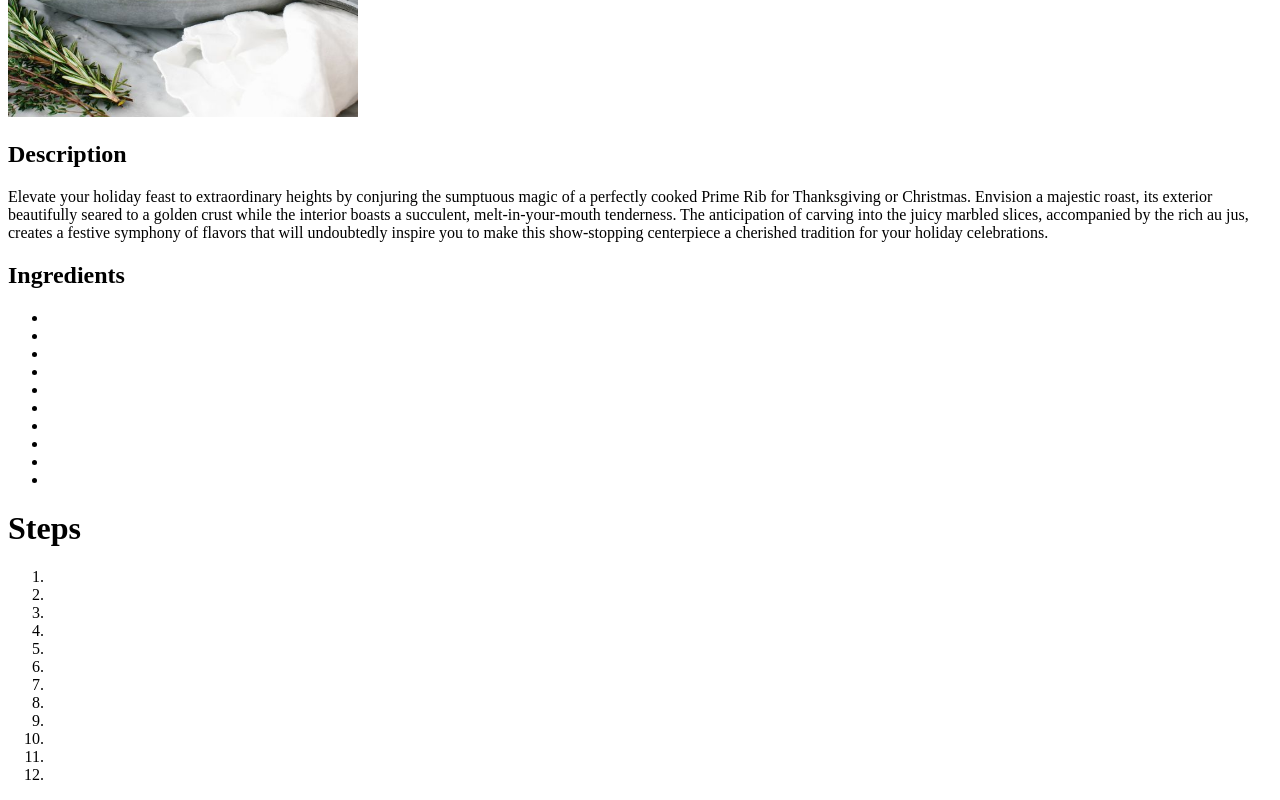
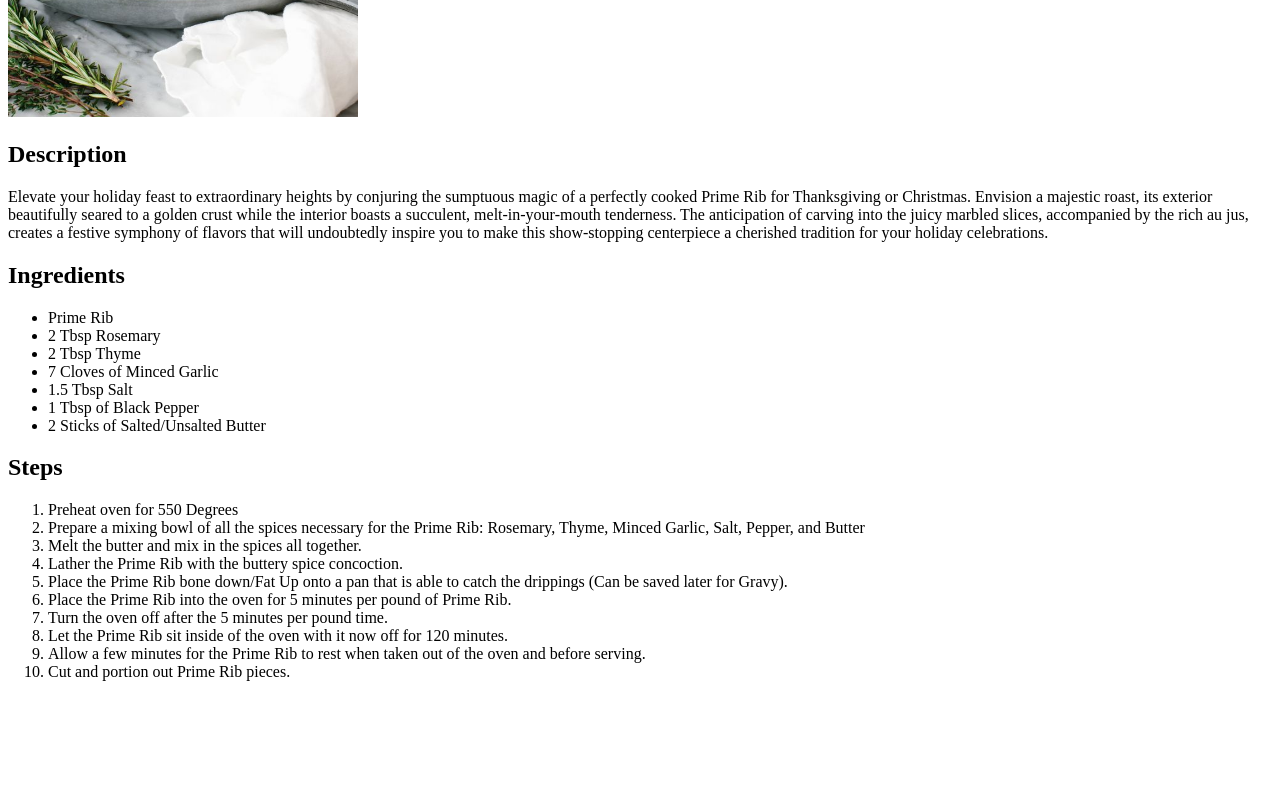
Before and after one commit to JaredBakerCCF/odin-recipes, a plain HTML site: page recipes/boss-level-prime-rib.html in a window 1280 px wide. Shown: the part 431-1231 px from the top of the page. After the commit the page ends 1128 px from the top, so only its background shows below. Drawn offline with Linux system fonts and the light colour scheme.

Commit message:
Task: Added steps and ingredients for prime rib and curry recipes

```diff
--- a/recipes/boss-level-prime-rib.html
+++ b/recipes/boss-level-prime-rib.html
@@ -22,35 +22,30 @@
 
     <p>
         <ul>
-            <li></li>
-            <li></li>
-            <li></li>
-            <li></li>
-            <li></li>
-            <li></li>
-            <li></li>
-            <li></li>
-            <li></li>
-            <li></li>
+            <li>Prime Rib</li>
+            <li>2 Tbsp Rosemary</li>
+            <li>2 Tbsp Thyme</li>
+            <li>7 Cloves of Minced Garlic</li>
+            <li>1.5 Tbsp Salt</li>
+            <li>1 Tbsp of Black Pepper</li>
+            <li>2 Sticks of Salted/Unsalted Butter</li>
         </ul>
     </p>
 
-    <h1>Steps</h1>
+    <h2>Steps</h2>
 
     <p>
         <ol>
-            <li></li>
-            <li></li>
-            <li></li>
-            <li></li>
-            <li></li>
-            <li></li>
-            <li></li>
-            <li></li>
-            <li></li>
-            <li></li>
-            <li></li>
-            <li></li>
+            <li>Preheat oven for 550 Degrees</li>
+            <li>Prepare a mixing bowl of all the spices necessary for the Prime Rib: Rosemary, Thyme, Minced Garlic, Salt, Pepper, and Butter</li>
+            <li>Melt the butter and mix in the spices all together.</li>
+            <li>Lather the Prime Rib with the buttery spice concoction.</li>
+            <li>Place the Prime Rib bone down/Fat Up onto a pan that is able to catch the drippings (Can be saved later for Gravy).</li>
+            <li>Place the Prime Rib into the oven for 5 minutes per pound of Prime Rib.</li>
+            <li>Turn the oven off after the 5 minutes per pound time.</li>
+            <li>Let the Prime Rib sit inside of the oven with it now off for 120 minutes.</li>
+            <li>Allow a few minutes for the Prime Rib to rest when taken out of the oven and before serving.</li>
+            <li>Cut and portion out Prime Rib pieces.</li>
         </ol>
     </p>
 </body>
```
Also changed, not shown: recipes/katsu-curry-chicken-cutlet.html (+17 -13 lines).
